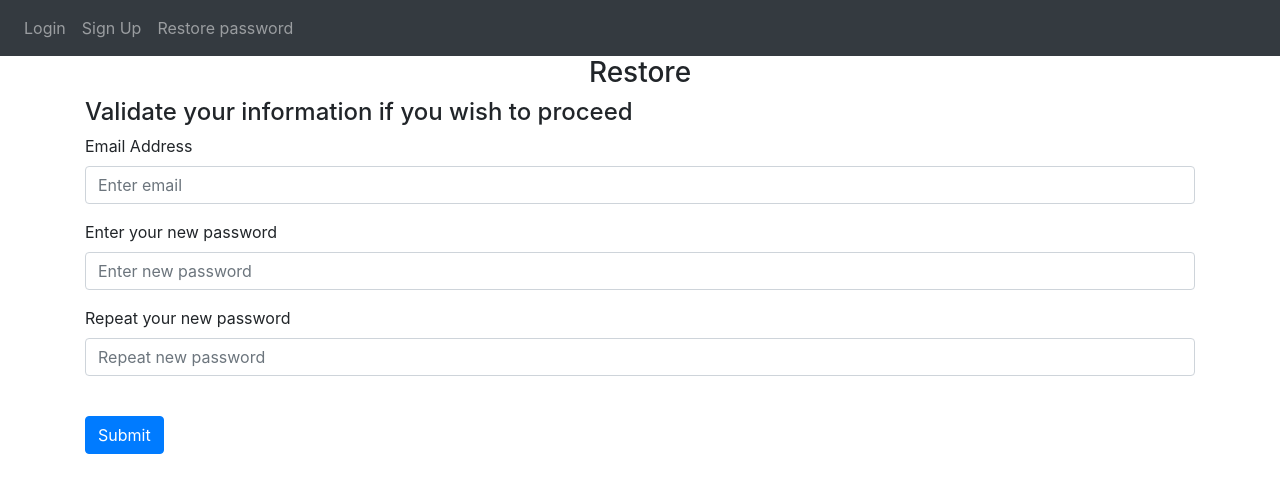
After one commit to AgustinCapogrossi/loginapp, a Flask app: page /restore in a window 1280 px wide. The commit adds this page. Shown: the top 493 px of the page. Run offline with Flask 2, Linux system fonts and the light colour scheme; some libraries are stand-ins or nearby versions.

Commit message:
Falta lista de usuarios

```diff
--- a/website/auth.py
+++ b/website/auth.py
@@ -1,5 +1,5 @@
 from flask import Blueprint, render_template, request, flash, redirect, url_for
-from .models import User
+from .models import User, Client
 from werkzeug.security import generate_password_hash, check_password_hash
 from . import db
 from flask_login import login_user,login_required,logout_user,current_user
@@ -18,30 +18,59 @@ def login():
             if check_password_hash(user.password,password):
                 flash("Logged in successfully!", category = "success")
                 login_user(user,remember=True)
+                new_client = Client(email=email,name=current_user.name,last_name=current_user.last_name,dni=current_user.dni, user_id= current_user.id)
+                db.session.add(new_client)
+                db.session.commit()
+
                 return redirect(url_for("views.home"))
             else:
                 flash("Either password or email are incorrect", category = "error")
         else:
-            flash("Email does not exst.", category = "error")
+            flash("Email does not exist.", category = "error")
     return render_template("login.html",user = current_user)
+
+@auth.route("/restore", methods=["GET", "POST"])
+def restore():
+    if request.method == "POST":
+        email = request.form.get("email")
+        password1 = request.form.get("password1")
+        password2 = request.form.get("password2")
+
+        user = User.query.filter_by(email = email).first()
+        if (user.email == email):
+            user.password = generate_password_hash(password1, method = "sha256")
+            db.session.commit()
+            flash("Account updated", category= "success")
+            return redirect(url_for("auth.login"))
+        elif(password1 != password2):
+            flash("Password does not match.", category = "error")
+        elif(len(email)<5):
+            flash("Email is too short", category = "error")
+
+    return render_template("restore.html",user = current_user)
+
 
 @auth.route("/delete", methods=["GET", "POST"])
 @login_required
 def delete():
-    email = request.form.get("email")
-    password = request.form.get("password")
+    if request.method == "POST":
+        email = request.form.get("email")
+        password = request.form.get("password")
 
-    user = User.query.filter_by(email = email).first()
-    if user:
-        if check_password_hash(user.password,password):
-            flash("Account successfully deleted!", category = "success")
-            db.session.delete(user)
-            db.session.commit()
-            return redirect(url_for("login"))
+        user = User.query.filter_by(email = email).first()
+        client = Client.query.filter_by(email = email).first()
+        if user:
+            if check_password_hash(user.password,password):
+                flash("Account successfully deleted!", category = "success")
+                db.session.delete(client)
+                db.session.commit()
+                db.session.delete(user)
+                db.session.commit()
+                return redirect(url_for("auth.login"))
+            else:
+                flash("Either the password or the email are incorrect", category = "error")
         else:
-            flash("Either password or email are incorrect", category = "error")
-    else:
-       flash("Email does not exst.", category = "error")
+            flash("Email does not exst.", category = "error")
     return render_template("delete.html", user= current_user)
 
 @auth.route("/update", methods=["GET", "POST"])
@@ -54,21 +83,30 @@ def update():
         dni = request.form.get("dni")
         password = request.form.get("password")
 
-        if(len(email) < 4):
+        user = User.query.filter_by(email = email).first()
+        user2 = User.query.filter_by(dni = dni).first()
+        if user:
+            flash("Email is already in use", category= "error")
+        elif user2:
+            flash("DNI already in use.",category = "error")
+        elif(len(email) < 4):
             flash("Email must be greater than 3 characters", category= "error")
         elif len(name) < 2:
             flash("Name must be greater than 1 characters", category= "error")
         elif len(password) < 6:
             flash("Password must be at least 6 characters", category= "error")
         else:
+            client = Client.query.filter_by(id = current_user.id).first()
+            client.name = name
+            client.last_name = last_name
+            client.email= email
+            client.dni = dni
+            db.session.commit()
+
             current_user.email = email
-            db.session.commit()
             current_user.name = name
-            db.session.commit()
             current_user.last_name = last_name
-            db.session.commit()
             current_user.dni = dni
-            db.session.commit()
             current_user.password = generate_password_hash(password, method = "sha256")
             db.session.commit()
             flash("Account updated", category= "success")
@@ -78,6 +116,10 @@ def update():
 @auth.route("/logout")
 @login_required
 def logout():
+    email = current_user.email
+    client = Client.query.filter_by(email = email).first()
+    db.session.delete(client)
+    db.session.commit()
     logout_user()
     return redirect(url_for("auth.login"))
 
@@ -92,9 +134,11 @@ def signup():
         password = request.form.get("password")
 
         user = User.query.filter_by(email = email).first()
-
+        user2 = User.query.filter_by(dni = dni).first()
         if user:
             flash("User already exists",category= "error")
+        elif user2:
+            flash("DNI already exists",category= "error")
         elif(len(email) < 4):
             flash("Email must be greater than 3 characters", category= "error")
         elif len(name) < 2:
@@ -106,6 +150,9 @@ def signup():
             new_user = User(email=email,password=generate_password_hash(password, method = "sha256"),name=name,last_name=last_name,dni=dni)
             db.session.add(new_user)
             db.session.commit()
+            new_client = Client(email=email,name=name,last_name=last_name,dni=dni, user_id= new_user.id)
+            db.session.add(new_client)
+            db.session.commit()
             login_user(new_user,remember=True)
             flash("Account created", category= "success")
             return redirect(url_for("views.home"))
--- a/website/templates/base.html
+++ b/website/templates/base.html
@@ -38,6 +38,7 @@
           {% else %}
           <a class="nav-item nav-link" id="login" href="/login">Login</a>
           <a class="nav-item nav-link" id="signUp" href="/sign-up">Sign Up</a>
+          <a class="nav-item nav-link" id="login" href="/restore">Restore password</a>
           {% endif %}
         </div>
       </div>
@@ -79,9 +80,5 @@
       crossorigin="anonymous"
     ></script>
 
-    <script
-      type="text/javascript"
-      src="{{ url_for('static', filename='index.js') }}"
-    ></script>
   </body>
 </html>
--- a/website/templates/home.html
+++ b/website/templates/home.html
@@ -1,2 +1,2 @@
 {% extends "base.html" %} {% block title %}Home{% endblock %} {% block content
-%} This is the home page {% endblock %} }
+%} {% for user in list_users %} {{ user[0] }} {% endfor %} {% endblock %} }
--- a/website/templates/login.html
+++ b/website/templates/login.html
@@ -23,8 +23,6 @@
     />
   </div>
   <br />
-  <button type="submit">Forgot your password?</button>
-  <button type="submit">Don't have an account? Create one.</button>
   <button type="submit" class="btn btn-primary">Log in</button>
 </form>
 {% endblock %}
--- /dev/null
+++ b/website/templates/restore.html
@@ -0,0 +1,39 @@
+{% extends "base.html" %} {% block title %}Restore password{% endblock %} {%
+block content %}
+<form method="POST">
+  <h3 align="center">Restore</h3>
+  <h4>Validate your information if you wish to proceed</h4>
+  <div class="form-group">
+    <label for="email">Email Address</label>
+    <input
+      type="email"
+      class="form-control"
+      id="email"
+      name="email"
+      placeholder="Enter email"
+    />
+  </div>
+  <div class="form-group">
+    <label for="password1">Enter your new password</label>
+    <input
+      type="password"
+      class="form-control"
+      id="password1"
+      name="password1"
+      placeholder="Enter new password"
+    />
+  </div>
+  <div class="form-group">
+    <label for="password2">Repeat your new password</label>
+    <input
+      type="password"
+      class="form-control"
+      id="password2"
+      name="password2"
+      placeholder="Repeat new password"
+    />
+  </div>
+  <br />
+  <button type="submit" class="btn btn-primary">Submit</button>
+</form>
+{% endblock %}
--- a/website/templates/signup.html
+++ b/website/templates/signup.html
@@ -35,7 +35,8 @@ content %}
   <div class="form-group">
     <label for="dni">DNI</label>
     <input
-      type="int"
+      type="number"
+      step="1"
       class="form-control"
       id="dni"
       name="dni"
--- a/website/templates/update.html
+++ b/website/templates/update.html
@@ -35,7 +35,8 @@ block content %}
   <div class="form-group">
     <label for="dni">DNI</label>
     <input
-      type="int"
+      type="number"
+      step="1"
       class="form-control"
       id="dni"
       name="dni"
```
Also changed, not shown: website/models.py (+7 -0 lines), website/views.py (+10 -5 lines), readme.md, website/database.db.
